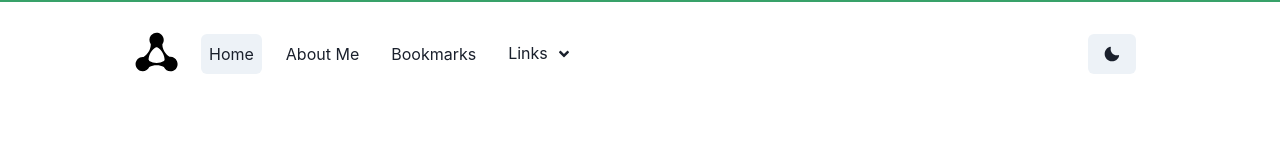
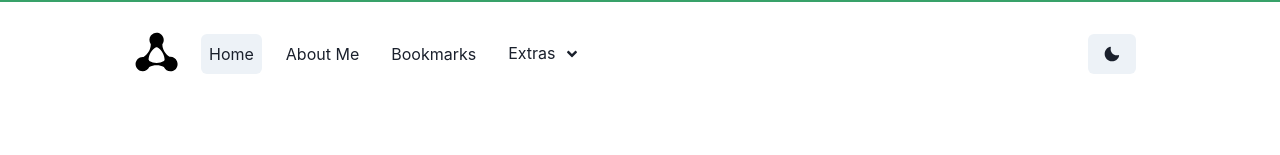
Before and after one commit to ACHultman/achultman-web, a Next.js app: page / in a window 1280 px wide. Shown: the top 155 px of the page. Built offline with nearby package versions, Linux system fonts and the light colour scheme.

Commit message:
change links to extras in navbar

```diff
--- a/src/components/Layout/extra/Menu.tsx
+++ b/src/components/Layout/extra/Menu.tsx
@@ -32,7 +32,7 @@ const DropdownMenu = ({ extraLinks }) => {
         as={Button}
         rightIcon={<FaAngleDown />}
       >
-        Links
+        Extras
       </MenuButton>
       <MenuList bg={useColorModeValue("gray.50", "gray.800")}>
         {extraLinks &&
```
